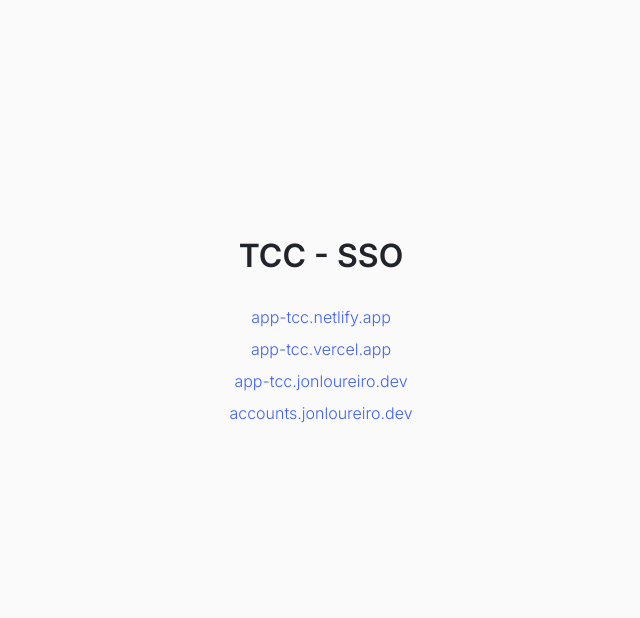
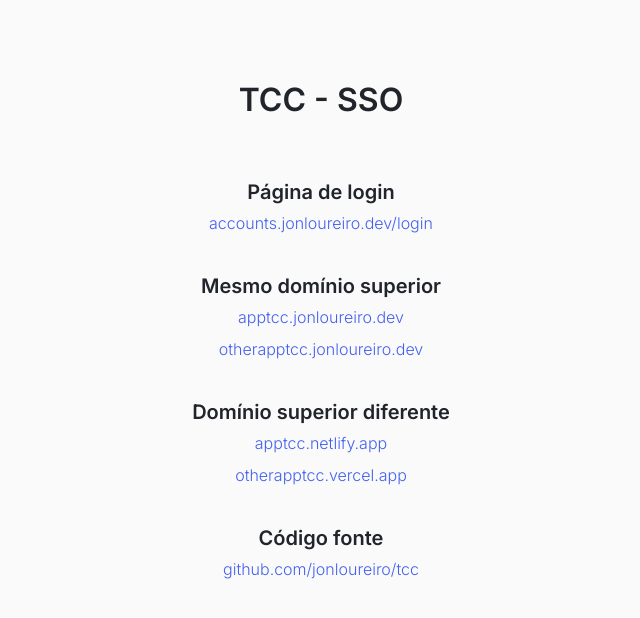
Before and after one commit to jonloureiro/tcc, a website: page public/index.html in a window 1280 px wide. Shown: the whole page, without its empty margins (319-959 px from the left). Drawn offline with nearby package versions, Linux system fonts and the light colour scheme.

Commit message:
update home page

```diff
--- a/public/index.html
+++ b/public/index.html
@@ -17,10 +17,21 @@
 <body>
   <main>
     <h1>TCC - SSO</h1>
-    <a href="https://app-tcc.netlify.app">app-tcc.netlify.app</a>
-    <a href="https://app-tcc.vercel.app">app-tcc.vercel.app</a>
-    <a href="https://app-tcc.jonloureiro.dev">app-tcc.jonloureiro.dev</a>
-    <a href="https://accounts.jonloureiro.dev/login">accounts.jonloureiro.dev</a>
+
+    <h2>Página de login</h2>
+    <a href="https://accounts.jonloureiro.dev/login">accounts.jonloureiro.dev/login</a>
+
+    <h2>Mesmo domínio superior</h2>
+    <a href="https://apptcc.jonloureiro.dev">apptcc.jonloureiro.dev</a>
+    <a href="https://otherapptcc.jonloureiro.dev">otherapptcc.jonloureiro.dev</a>
+
+    <h2>Domínio superior diferente</h2>
+    <a href="https://apptcc.netlify.app">apptcc.netlify.app</a>
+    <a href="https://otherapptcc.vercel.app">otherapptcc.vercel.app</a>
+
+    <h2>Código fonte</h2>
+    <a href="https://github.com/jonloureiro/tcc">github.com/jonloureiro/tcc</a>
+
   </main>
 </body>
 
--- a/public/style.css
+++ b/public/style.css
@@ -28,6 +28,14 @@
   text-align: center;
 }
 
+h2 {
+  font-weight: 600;
+  text-align: center;
+  font-size: 20px;
+  margin-bottom: 0;
+  margin-top: 32px;
+}
+
 a {
   margin: 4px;
   color: var(--primary);
```
